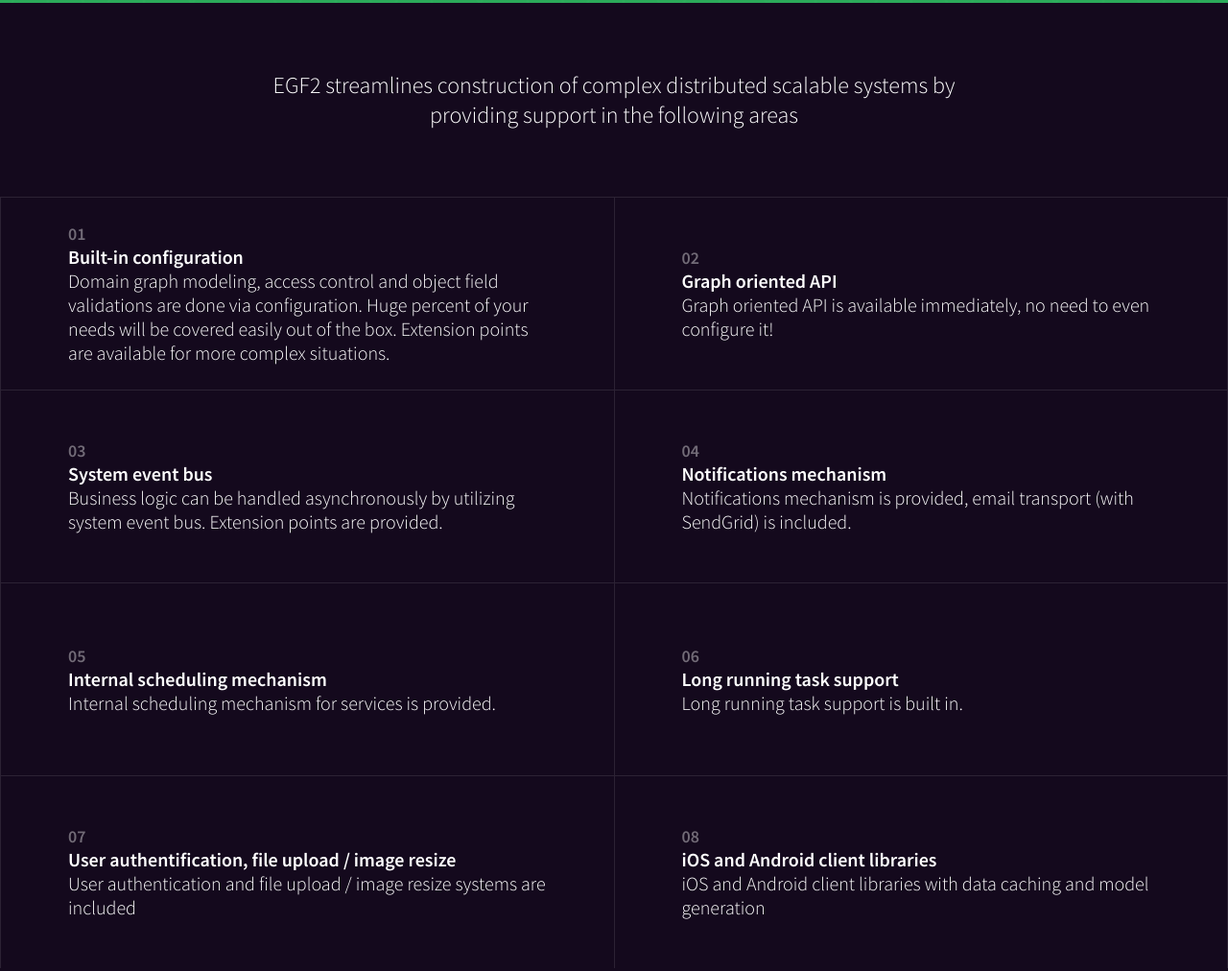
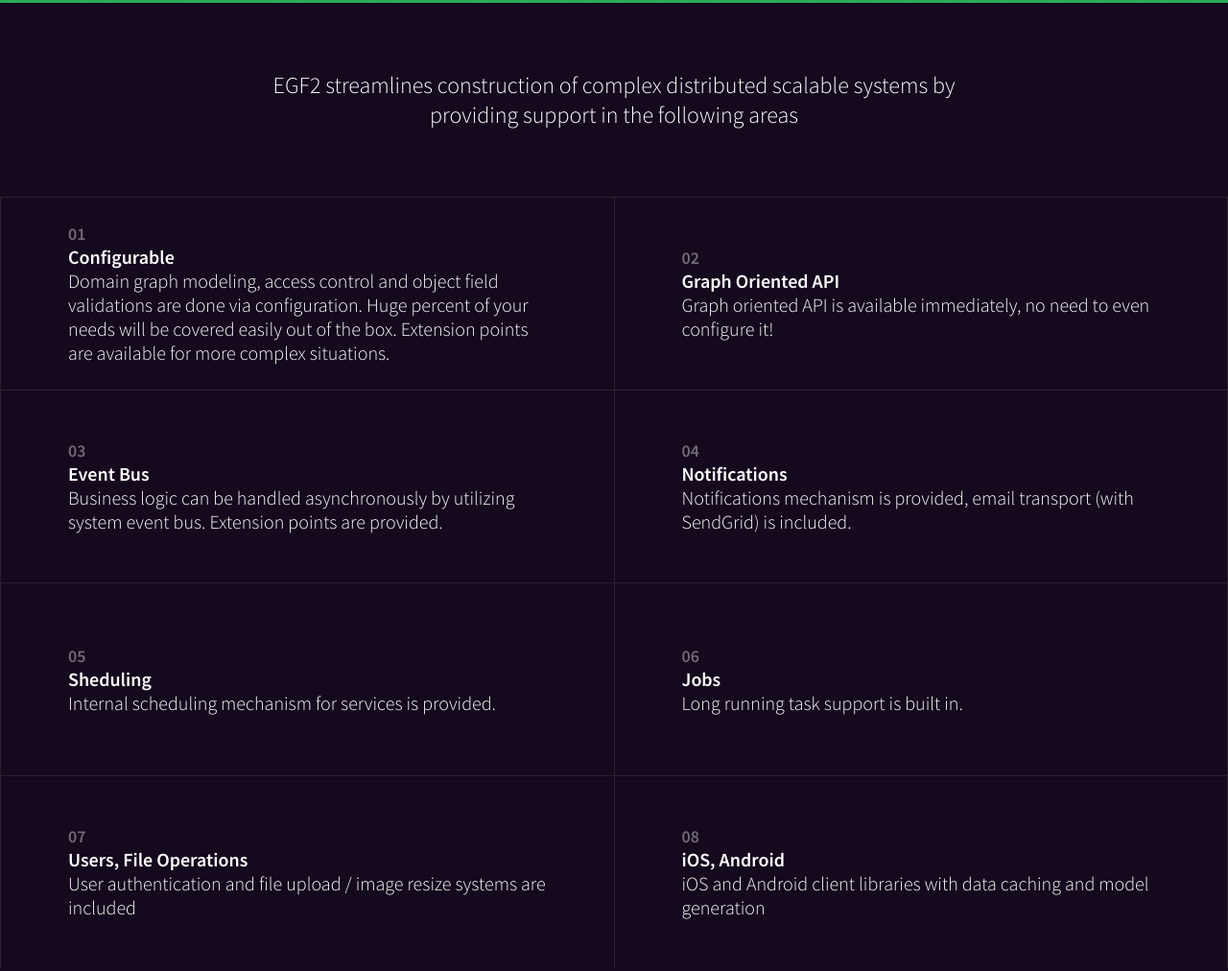
Before and after one commit to EGF2/marketing, a website: page src/egf2.html in a window 1280 px wide. Shown: the part 1597-2609 px from the top of the page at 96% size. Drawn offline with nearby package versions, Linux system fonts and the light colour scheme; files that its build step writes are made by us from their sources.

Commit message:
added guide link and fixed list titles

```diff
--- a/src/egf2.html
+++ b/src/egf2.html
@@ -47,12 +47,12 @@
       <div class="row">
         <div>
           <h5>01</h5>
-          <h2>Built-in configuration</h2>
+          <h2>Configurable</h2>
           <p>Domain graph modeling, access control and object field validations are done via configuration. Huge percent of your needs will be covered easily out of the box. Extension points are available for more complex situations.</p>
         </div>
         <div>
           <h5>02</h5>
-          <h2>Graph oriented API</h2>
+          <h2>Graph Oriented API</h2>
           <p>Graph oriented API is available immediately, no need to even configure it!</p>
         </div>
 
@@ -60,42 +60,42 @@
       <div class="row">
         <div>
           <h5>03</h5>
-          <h2>System event bus</h2>
+          <h2>Event Bus</h2>
           <p>Business logic can be handled asynchronously by utilizing system event bus. Extension points are provided.</p>
         </div>
         <div>
           <h5>04</h5>
-          <h2>Notifications mechanism</h2>
+          <h2>Notifications</h2>
           <p>Notifications mechanism is provided, email transport (with SendGrid) is included.</p>
         </div>
       </div>
       <div class="row">
         <div>
           <h5>05</h5>
-          <h2>Internal scheduling mechanism</h2>
+          <h2>Sheduling</h2>
           <p>Internal scheduling mechanism for services is provided.</p>
         </div>
         <div>
           <h5>06</h5>
-          <h2>Long running task support</h2>
+          <h2>Jobs</h2>
           <p>Long running task support is built in.</p>
         </div>
       </div>
       <div class="row">
         <div>
           <h5>07</h5>
-          <h2>User authentification, file upload / image resize</h2>
+          <h2>Users, File Operations</h2>
           <p>User authentication and file upload / image resize systems are included</p>
         </div>
         <div>
           <h5>08</h5>
-          <h2>iOS and Android client libraries</h2>
+          <h2>iOS, Android</h2>
           <p>iOS and Android client libraries with data caching and model generation</p>
         </div>
       </div>
       <div class="offer">
         <h2>We offer a documentation <a href="http://doc.eigengraph.com/#suggested-documentation-format">template</a> for a system built with EGF2. The template saves you plenty of time and makes sure you document all important aspects of the system.</h2>
-        <h2>For more information please see our <a href="https://blog.eigengraph.com/">blog</a>, guide and <a href="http://doc.eigengraph.com/">documentation</a>.</h2>
+        <h2>For more information please see our <a href="https://blog.eigengraph.com/">blog</a>, <a href="http://docs.eigengraph.com/#guide">guide</a> and <a href="http://doc.eigengraph.com/">documentation</a>.</h2>
       </div>
     </div>
   </div>
```
